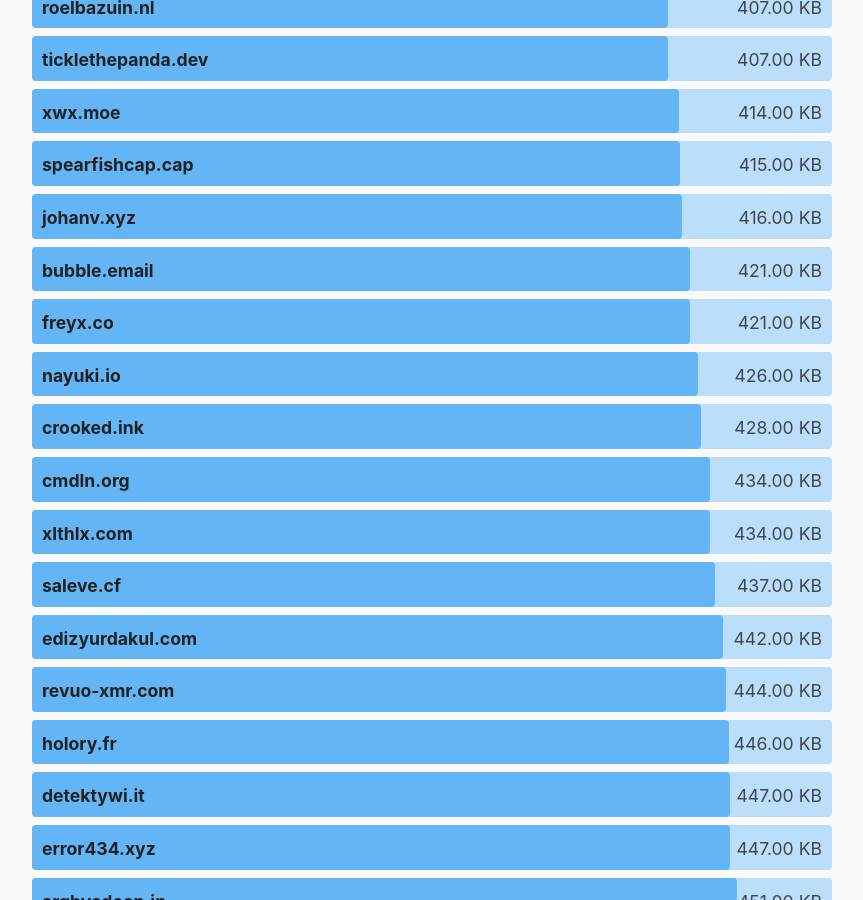
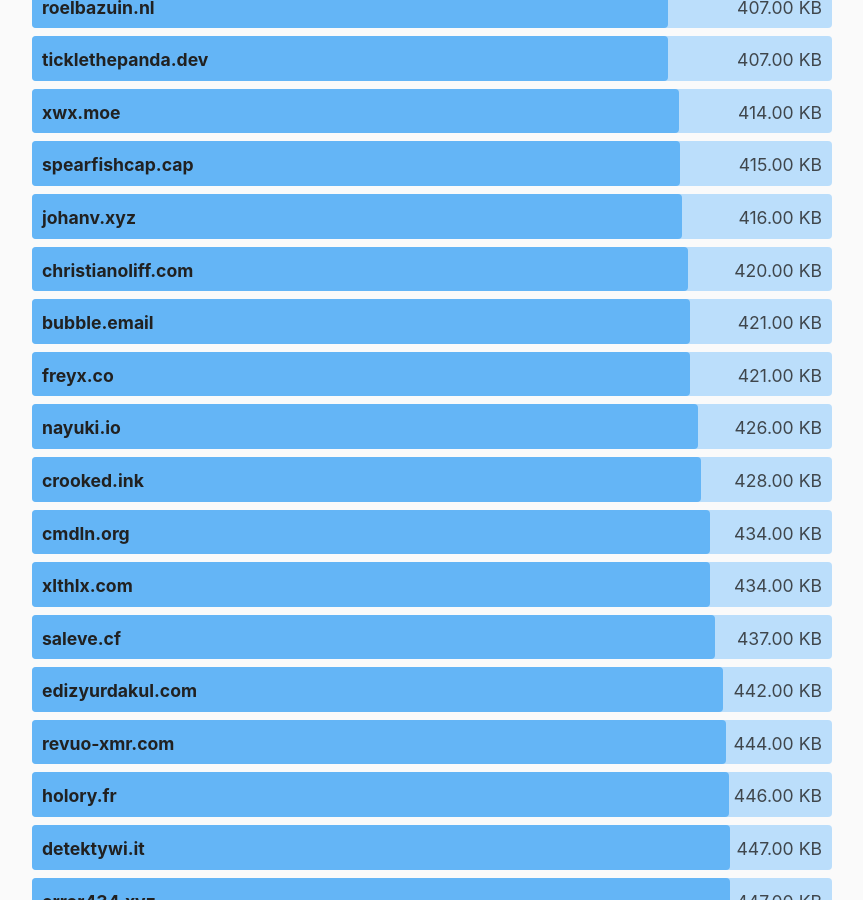
Before and after one commit to kevquirk/512kb.club, a Jekyll site: the page built from index.md, in a window 1280 px wide and 900 px high, scrolled down 27055 px. Shown: the whole window, without its empty margins (208-1071 px from the left). Built offline with Jekyll 4.4.1, drawn with Linux system fonts in a browser that asks for light colours.

Commit message:
add christianoliff.com
Report: https://gtmetrix.com/reports/christianoliff.com/bWjbrUmY/

```diff
--- a/_data/sites.yml
+++ b/_data/sites.yml
@@ -493,6 +493,11 @@
   size: 17.1
   last_checked: 2022-09-28
 
+- domain: christianoliff.com
+  url: https://christianoliff.com/
+  size: 420
+  last_checked: 2022-11-01
+
 - domain: chriswiegman.com
   url: https://chriswiegman.com/
   size: 72.8
```
